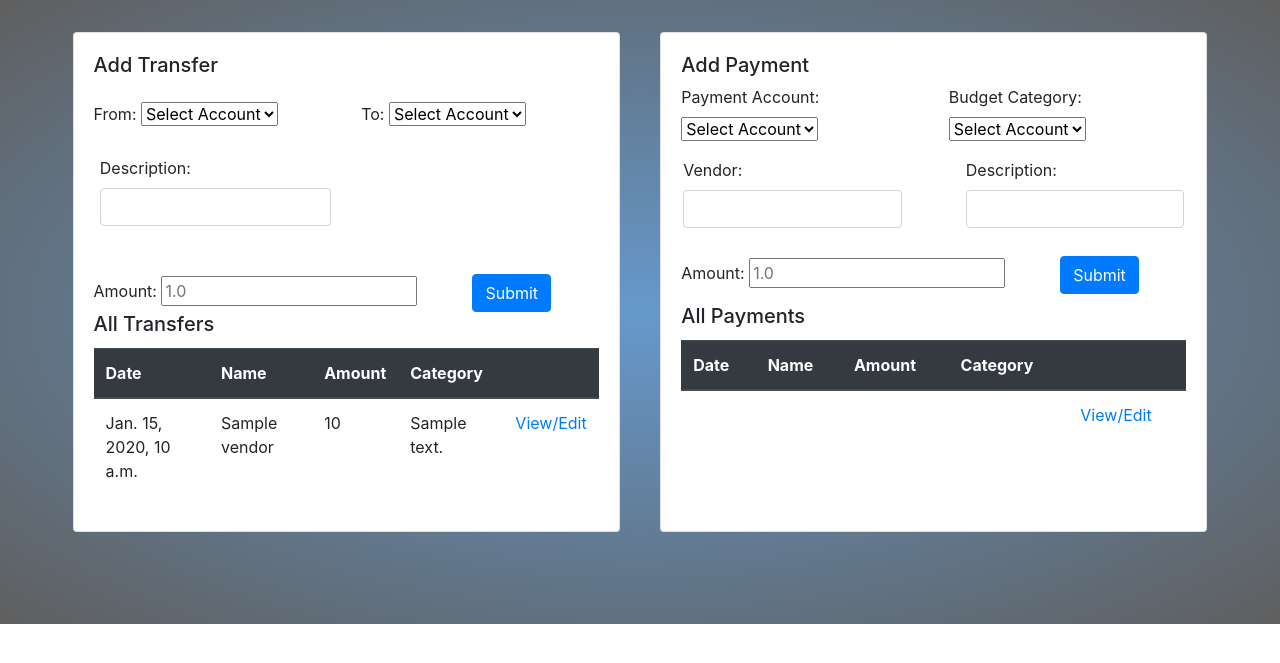
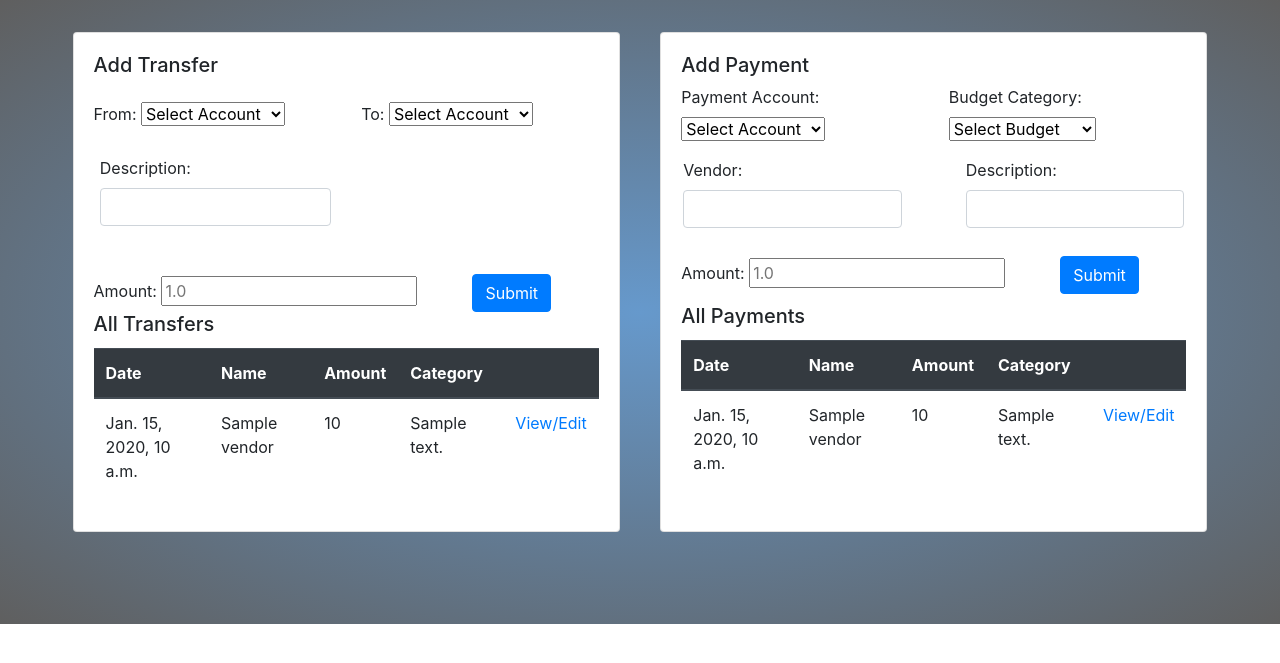
Before and after one commit to will0700/menthol, a Django app: template apps/menthol_app/templates/menthol_app/all_transfer.html in a window 1280 px wide. Shown: the part 56-719 px from the top of the page. Run offline with Django 3.2, Linux system fonts and the light colour scheme; the template is opened without the code that fills it: most values are stand-ins (such as "Sample title", 1, 10 or a date in 2020); some libraries are stand-ins or nearby versions.

Commit message:
hi there

```diff
--- a/apps/menthol_app/templates/menthol_app/all_transfer.html
+++ b/apps/menthol_app/templates/menthol_app/all_transfer.html
@@ -26,7 +26,7 @@
                         <div class="dropdown-menu" aria-labelledby="navbarDropdown">
                             <a class="dropdown-item" href="/accounts">Accounts and Budgets</a>
                             <div class="dropdown-divider"></div>
-                            <a class="dropdown-item" href="/payments">Payments and s</a>
+                            <a class="dropdown-item" href="/payments">Payments and Transfers</a>
                         </div>
                     </li>
                         </ul>
@@ -42,37 +42,37 @@
             <div class="card test">
                 <div class="card-body">
                     <h5 style="margin-bottom:5%">Add Transfer</h5>
-                        <form>
+                        <form method="post" action="/transfers/processing">
                             <div class="row">
                                 <div class="col">
                                     <label for="From">From:</label>
-                                    <select id="From" name="category">
+                                    <select id="From" name="credit_acc">
                                         <option>Select Account</option>
-                                        <option value="checking">Checking</option>
-                                        <option value="saving">Saving</option>
-                                        <option value="credit_card">Credit Card</option>
+                                        {% for account in all_accounts %}
+                                        <option value="{{account.name}}">{{account.name}}</option>
+                                        {% endfor %}
                                     </select>
                                 </div>
                                 <div class="col">
                                     <label for="From">To:</label>
-                                    <select name="category">
+                                    <select name="debit_acc">
                                         <option>Select Account</option>
-                                        <option value="checking">Checking</option>
-                                        <option value="saving">Saving</option>
-                                        <option value="credit_card">Credit Card</option>
+                                        {% for account in all_accounts %}
+                                        <option value="{{account.name}}">{{account.name}}</option>
+                                        {% endfor %}
                                     </select>
                                 </div>
                                 <div class="row">
                                     <div style="margin:7%" class="col">
                                         <label for="description">Description:</label>
-                                        <input class="form-control" id="description" type="text" name="name">
+                                        <input class="form-control" id="description" type="text" name="description">
                                     </div>
                                 </div>
                             </div>
                             <div class="row">
                                 <div style="margin-top:5%" class="col">
                                     <label for="amount">Amount:</label>
-                                    <input type="number" id ="amount" placeholder="1.0" step="0.01">
+                                    <input type="number" id ="amount" placeholder="1.0" step="0.01" name="amount">
                                     <button style="margin-left:10%;" class="btn btn-primary">Submit</button>
                                 </div>
                             </div>
@@ -106,41 +106,41 @@
             <div class="card test">
                     <div class="card-body">
                         <h5>Add Payment</h5>
-                            <form>
+                            <form method="post" action="/payments/processing">
                                 <div class="row">
                                     <div class="col">
                                         <label for="From">Payment Account:</label>
-                                        <select id="From" name="category">
+                                        <select id="From" name="account">
                                             <option>Select Account</option>
-                                            <option value="checking">Checking</option>
-                                            <option value="saving">Saving</option>
-                                            <option value="credit_card">Credit Card</option>
+                                            {% for account in all_accounts %}
+                                            <option value="{{account.name}}">{{account.name}}</option>
+                                            {% endfor %}
                                         </select>
                                     </div>
                                     <div class="col">
                                         <label for="From">Budget Category:</label>
-                                        <select name="category">
-                                            <option>Select Account</option>
-                                            <option value="checking">Checking</option>
-                                            <option value="saving">Saving</option>
-                                            <option value="credit_card">Credit Card</option>
+                                        <select name="expense">
+                                                <option>Select Budget</option>
+                                                {% for expense in all_expenses %}
+                                                <option value="{{expense.name}}">{{expense.name}}</option>
+                                                {% endfor %}
                                         </select>
                                     </div>
                                     <div class="row">
                                         <div style="margin:3%" class="col">
                                             <label for="vendor">Vendor:</label>
-                                            <input class="form-control" id="vendor" type="text" name="name">
+                                            <input class="form-control" id="vendor" type="text" name="vendor">
                                         </div>
                                         <div style="margin:3%" class="col">
                                             <label for="description">Description:</label>
-                                            <input class="form-control" id="description" type="text" name="name">
+                                            <input class="form-control" id="description" type="text" name="description">
                                         </div>
                                     </div>
                                 </div>
                                 <div class="row">
                                     <div style="margin-top:2%;" class="col">
                                         <label for="amount">Amount:</label>
-                                        <input type="number" id ="amount" placeholder="1.0" step="0.01">
+                                        <input type="number" id ="amount" placeholder="1.0" step="0.01" name="amount">
                                         <button style="margin-left:10%;" class="btn btn-primary">Submit</button>
                                     </div>
                                 </div>
@@ -160,10 +160,10 @@
                         <tbody>
                             {% for payment in all_payments %}
                             <tr>
-                                <td>{{.created_at}}</td>
-                                <td>{{.vendor}}</td>
-                                <td>{{.amount}}</td>
-                                <td>{{.description}}</td>
+                                <td>{{payment.created_at}}</td>
+                                <td>{{payment.vendor}}</td>
+                                <td>{{payment.amount}}</td>
+                                <td>{{payment.description}}</td>
                                 <td><a href="#">View/Edit</a></td>
                             </tr>
                             {% endfor %}
```
